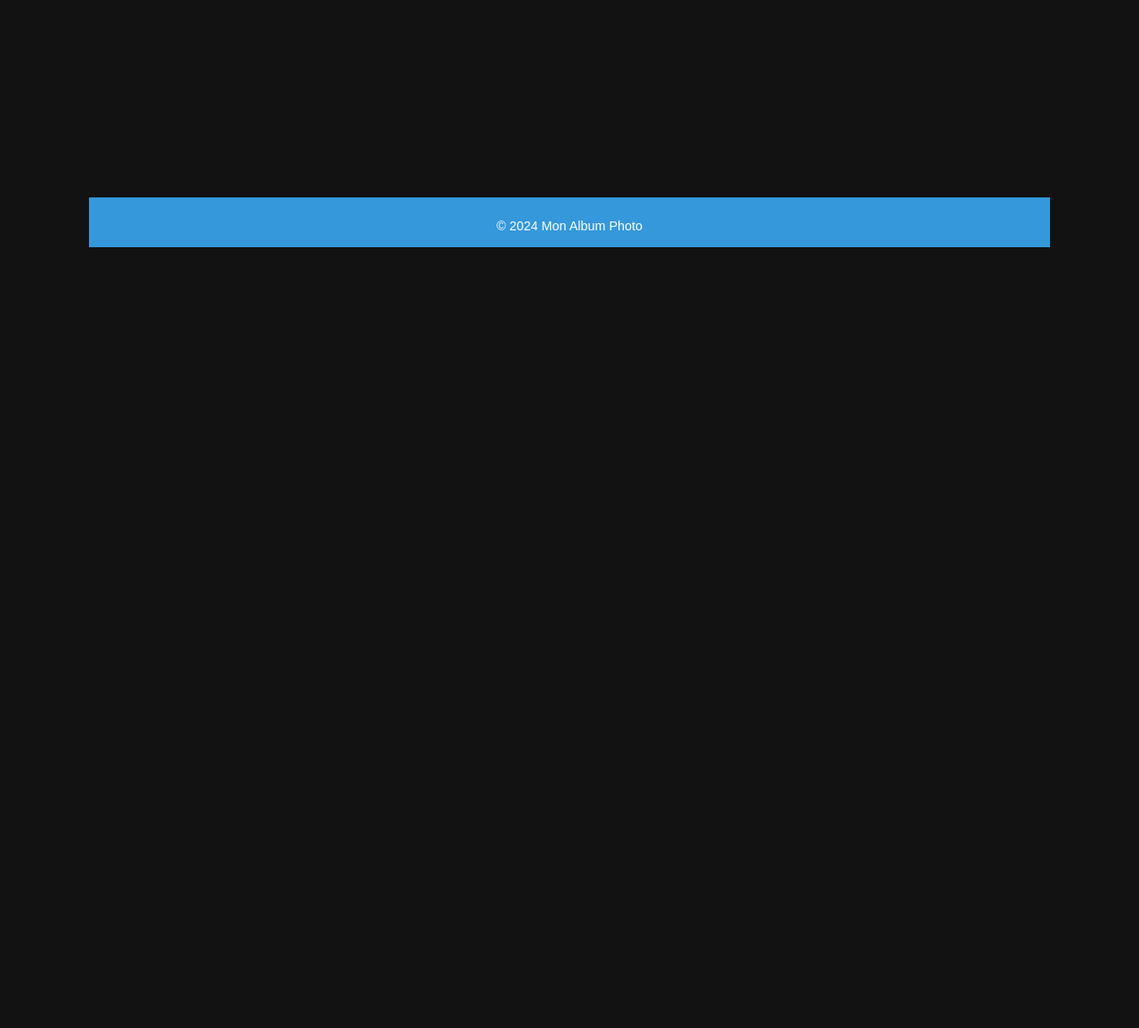
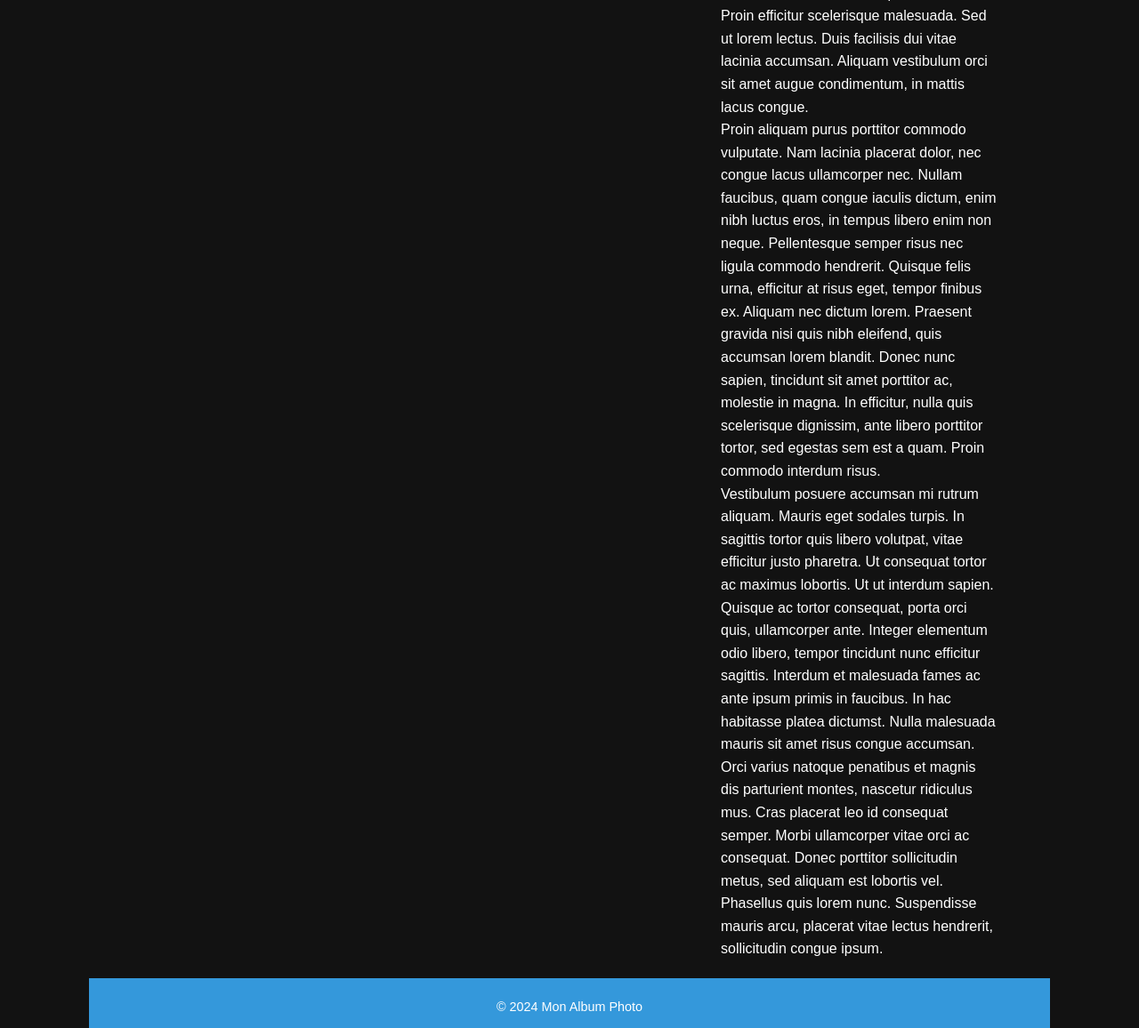
Before and after one commit to qguillaume/album_photo, a Symfony app: template templates/portfolio/index.html.twig in a window 1280 px wide. Shown: the part 422-1578 px from the top of the page at 89% size. Before the commit the page ends 700 px from the top, so only its background shows below. Run offline with Twig, Linux system fonts and the light colour scheme; the template is opened without the code that fills it, so the values that code supplies are empty; style sheets or scripts are compiled from the project's sources; some libraries are stand-ins or nearby versions.

Commit message:
presentation page accueil

```diff
--- a/assets/styles/app.scss
+++ b/assets/styles/app.scss
@@ -5,6 +5,7 @@
 @use "base/boxes" as *;
 @use "base/buttons" as *;
 @use "base/body" as *;
+@use "base/inputs" as *;
 // Import des composants
 @use "components/album-controls" as *;
 @use "components/photo-controls" as *;
@@ -14,3 +15,4 @@
 @use "components/header" as *;
 @use "components/footer" as *;
 @use "components/photo-viewer" as *;
+@use "components/presentation" as *;
--- /dev/null
+++ b/assets/styles/base/_inputs.scss
@@ -0,0 +1,5 @@
+input {
+    width:15%;
+    border: 1px solid white;
+    border-radius: 5px;
+}
--- a/assets/styles/base/_reset.scss
+++ b/assets/styles/base/_reset.scss
@@ -21,12 +21,12 @@ a {
 }
 
 /* Suppression de la marge et du padding pour les éléments de formulaire */
-input, textarea, select, button {
+/*input, textarea, select, button {
   margin: 0;
   padding: 0;
-  font-family: inherit;  /* Utilise la même police que celle du reste du site */
-  font-size: inherit;    /* Assure une taille de police cohérente */
-}
+  font-family: inherit;  /* Utilise la même police que celle du reste du site * /
+  font-size: inherit;    /* Assure une taille de police cohérente * /
+}*/
 
 /* Réinitialisation des éléments de la liste */
 ul, ol {
--- /dev/null
+++ b/assets/styles/components/_presentation.scss
@@ -0,0 +1,48 @@
+@use "../base/variables" as *; /* Importation des variables globales (comme les couleurs, etc.) si nécessaire */
+
+/* Conteneur principal qui contient l'image et le texte */
+.presentation-container {
+    display: flex; /* Utilisation de Flexbox pour disposer l'image et le texte sur une seule ligne */
+    justify-content: flex-start; /* Aligne les éléments à gauche, sans les étirer sur toute la largeur */
+    align-items: flex-start; /* Aligne les éléments en haut du conteneur */
+
+    max-width: 100%; /* Assure que le conteneur prend toute la largeur disponible de son parent */
+    margin: 20px auto; /* Centrer le conteneur horizontalement avec un peu d'espace autour (20px en haut/bas) */
+    padding: 0 60px; /* Ajoute de l'espace intérieur de chaque côté du conteneur (60px à gauche et à droite) */
+    gap: 250px; /* Définit un espacement fixe de 250px entre les éléments enfants (photo et texte) */
+    /* gap est une manière moderne et propre de gérer l'espacement entre les éléments dans un conteneur flex */
+
+    /* Conteneur de l'image */
+    .photo_presentation {
+        /* Initialement, l'image est décalée à gauche en dehors du conteneur */
+        // transform: translateX(-100%);
+        // opacity: 0; /* L'image commence invisible */
+        // transition: transform 1s ease-out, opacity 1s ease-out; /* Définir la durée et le type de transition */
+        img {
+            display: block; /* Supprime les marges par défaut des images (les images sont inline par défaut) */
+            max-width: none; /* Ne modifie pas la taille de l'image (elle conserve sa taille d'origine) */
+            border-radius: 8px; /* Applique des coins arrondis à l'image */
+        }
+    }
+
+    /* Conteneur du texte */
+    .texte {
+        // transform: translateX(100%);
+        // opacity: 0;
+        // transition: transform 1s ease-out, opacity 1s ease-out;
+
+        text-align: left; /* Aligne le texte à gauche (en cas d'alignement nécessaire) */
+        font-family: Arial, sans-serif; /* Définition de la police du texte */
+        font-size: 16px; /* Taille du texte */
+        line-height: 1.6; /* Hauteur de ligne (espacement vertical entre les lignes de texte) */
+        color: white; /* Couleur du texte en blanc */
+
+        h2 {
+            font-size: 24px; /* Taille du titre (h2) */
+            margin-bottom: 10px; /* Espacement sous le titre */
+            color: $primary-color; /* Utilisation de la variable pour la couleur du titre (définie dans variables.scss) */
+        }
+    }
+
+
+}
--- a/src/Controller/AlbumController.php
+++ b/src/Controller/AlbumController.php
@@ -41,7 +41,7 @@ class AlbumController extends AbstractController
                 $album->setImagePath($newFilename);
             } else {
                 // Utiliser l'image par défaut si aucune image n'est fournie
-                $album->setImagePath('default-photo.png');  // Photo par défaut en tant que chemin de fichier
+                $album->setImagePath(NULL);
             }
 
             // Persister l'album dans la base de données
--- a/templates/portfolio/index.html.twig
+++ b/templates/portfolio/index.html.twig
@@ -1,10 +1,34 @@
 {% extends 'base.html.twig' %}
 
 {% block body %}
-    <h2>Bienvenue sur mon site, cliquez sur le lien de votre choix</h2>
-    <ul>
-        {% for section, link in sections %}
-            <li><a href="{{ link }}">{{ section }}</a></li>
-        {% endfor %}
-    </ul>
+    <div class="presentation-container">
+        <div class="photo_presentation">
+            <img src="{{ asset('images/photo_presentation.jpg') }}" alt="Photo de présentation">
+        </div>
+        <div class="texte">
+            <p>
+                Lorem ipsum dolor sit amet, consectetur adipiscing elit. Etiam bibendum in felis non laoreet.
+                Aenean gravida, tortor non ornare tincidunt, tellus felis consectetur lacus, a finibus ipsum tellus sit amet dui.
+                Pellentesque condimentum condimentum diam, malesuada malesuada nisl maximus in. Aliquam et elit quis turpis tincidunt fringilla.
+                Curabitur condimentum orci et pharetra lacinia. In ut libero venenatis, aliquam justo quis, mattis nisl. Aliquam commodo metus a mi semper molestie.
+                Proin efficitur scelerisque malesuada. Sed ut lorem lectus. Duis facilisis dui vitae lacinia accumsan.
+                Aliquam vestibulum orci sit amet augue condimentum, in mattis lacus congue.
+            </p>
+            <p>
+                Proin aliquam purus porttitor commodo vulputate. Nam lacinia placerat dolor, nec congue lacus ullamcorper nec.
+                Nullam faucibus, quam congue iaculis dictum, enim nibh luctus eros, in tempus libero enim non neque.
+                Pellentesque semper risus nec ligula commodo hendrerit. Quisque felis urna, efficitur at risus eget, tempor finibus ex.
+                Aliquam nec dictum lorem. Praesent gravida nisi quis nibh eleifend, quis accumsan lorem blandit. Donec nunc sapien, tincidunt sit amet porttitor ac, molestie in magna.
+                In efficitur, nulla quis scelerisque dignissim, ante libero porttitor tortor, sed egestas sem est a quam. Proin commodo interdum risus.
+            </p>
+            <p>
+                Vestibulum posuere accumsan mi rutrum aliquam. Mauris eget sodales turpis. In sagittis tortor quis libero volutpat, vitae efficitur justo pharetra.
+                Ut consequat tortor ac maximus lobortis. Ut ut interdum sapien. Quisque ac tortor consequat, porta orci quis, ullamcorper ante.
+                Integer elementum odio libero, tempor tincidunt nunc efficitur sagittis. Interdum et malesuada fames ac ante ipsum primis in faucibus.
+                In hac habitasse platea dictumst. Nulla malesuada mauris sit amet risus congue accumsan. Orci varius natoque penatibus et magnis dis parturient montes, nascetur ridiculus mus.
+                Cras placerat leo id consequat semper. Morbi ullamcorper vitae orci ac consequat. Donec porttitor sollicitudin metus, sed aliquam est lobortis vel.
+                Phasellus quis lorem nunc. Suspendisse mauris arcu, placerat vitae lectus hendrerit, sollicitudin congue ipsum.
+            </p>
+        </div>
+    </div>
 {% endblock %}
```
Also changed, not shown: src/Controller/PortFolioController.php (+8 -5 lines), 1 other file.
